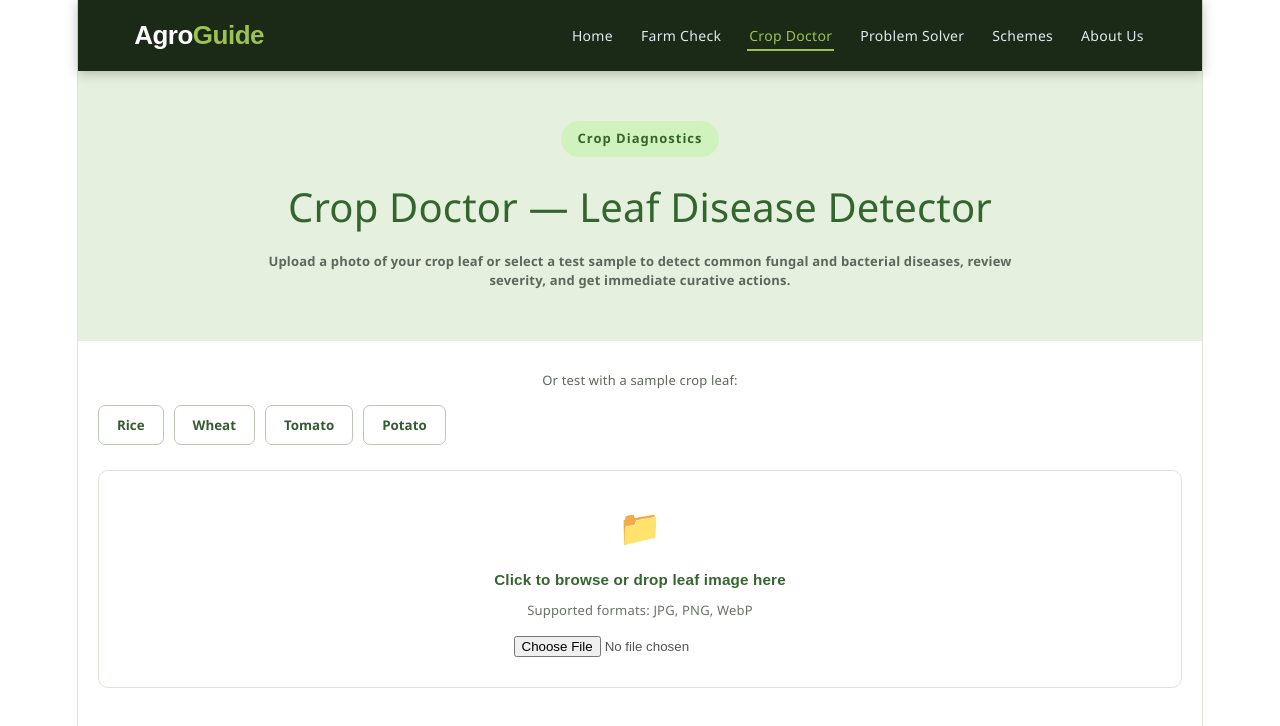
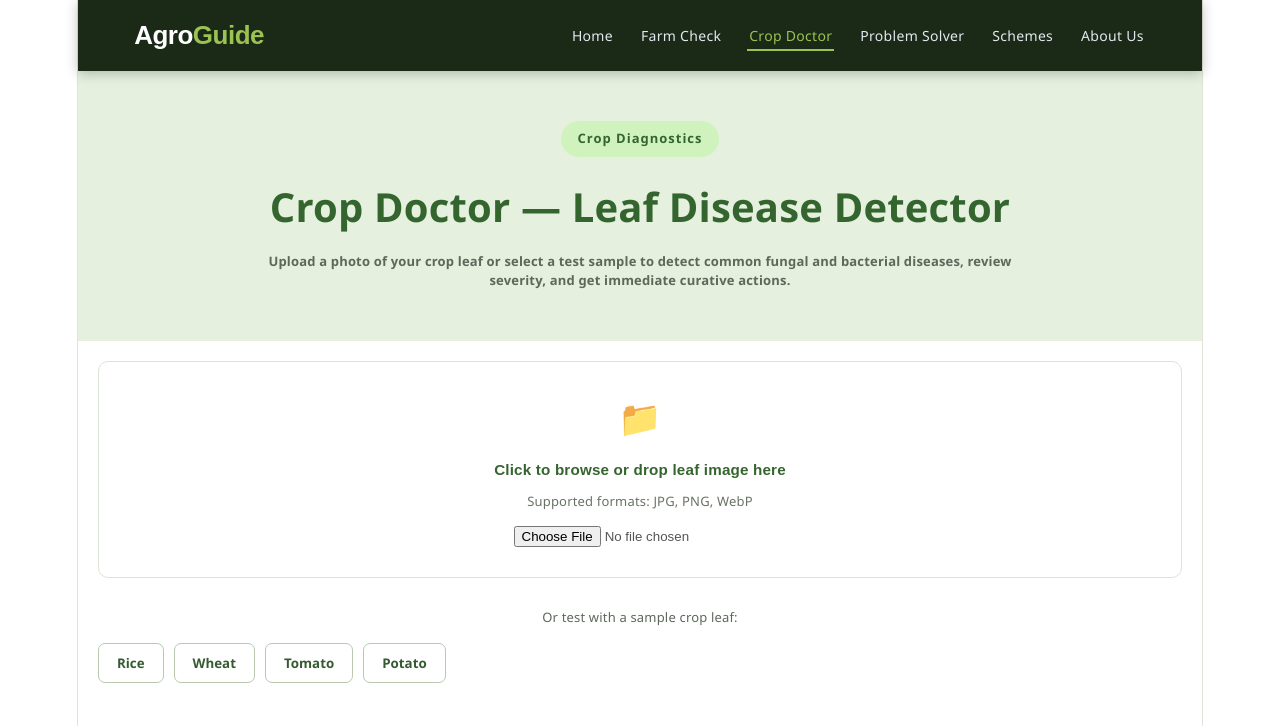
Before and after one commit to sharmarishita021/AgroGuide, a React (Vite) app: page /crop-doctor in a window 1280 px wide. Shown: the top 726 px of the page. Built offline with nearby package versions, Linux system fonts and the light colour scheme.

Commit message:
Updated CropDoctor Styling

```diff
--- a/src/pages/CropDoctor/CropDoctor.css
+++ b/src/pages/CropDoctor/CropDoctor.css
@@ -28,6 +28,7 @@ body {
 .title {
   margin: 20px 0 15px;
   font-size: 40px;
+  font-weight: bold;
   color: #35652f;
 }
 
@@ -82,7 +83,8 @@ body {
 /* UPLOAD */
 .preview {
   padding: 0 20px;
-  margin-bottom: 35px;
+  margin-bottom: 30px;
+  margin-top:20px;
 }
 
 .upload,
@@ -154,7 +156,7 @@ body {
 .tags div {
   padding: 8px 12px;
   border: 1px solid #dce4d8;
-  color: #cadbc7;
+  color: #dce78e;
 }
 
 .name {
--- a/src/pages/CropDoctor/CropDoctor.jsx
+++ b/src/pages/CropDoctor/CropDoctor.jsx
@@ -111,7 +111,28 @@ function Samples(){
         <>
             <Heading/>
 
-            <div className="sampleText">
+            {/* <div className="sampleText">
+                Or test with a sample crop leaf:
+            </div>
+
+            <div className="tabs">
+                {samples.map(([name,id])=>(
+                    <button onClick={()=>{
+                        setFilter(id)
+                        setImage(diseases.find(x=>x.id===id).image)
+                        setShow(false)
+                    }}>
+                        {name}
+                    </button>
+                ))}
+            </div> */}
+
+            <ImageBox
+                image={image}
+                setImage={setImage}
+                onAnalyze={()=>setShow(true)}
+            />
+              <div className="sampleText">
                 Or test with a sample crop leaf:
             </div>
 
@@ -127,12 +148,6 @@ function Samples(){
                 ))}
             </div>
 
-            <ImageBox
-                image={image}
-                setImage={setImage}
-                onAnalyze={()=>setShow(true)}
-            />
-
        {show ? <Selected disease={disease} /> : null}
         </>
     )
```
